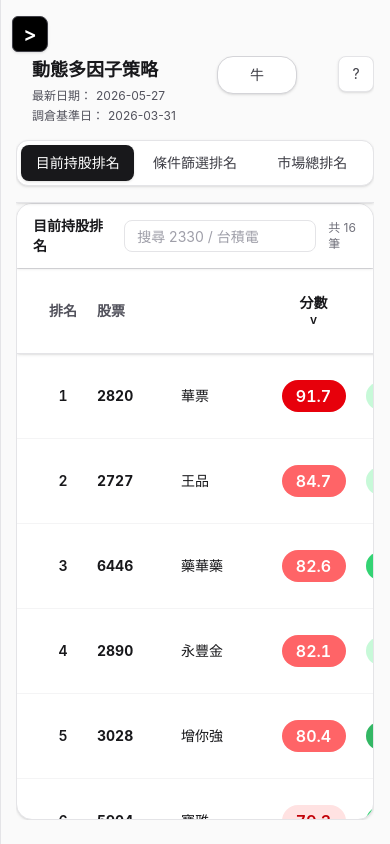
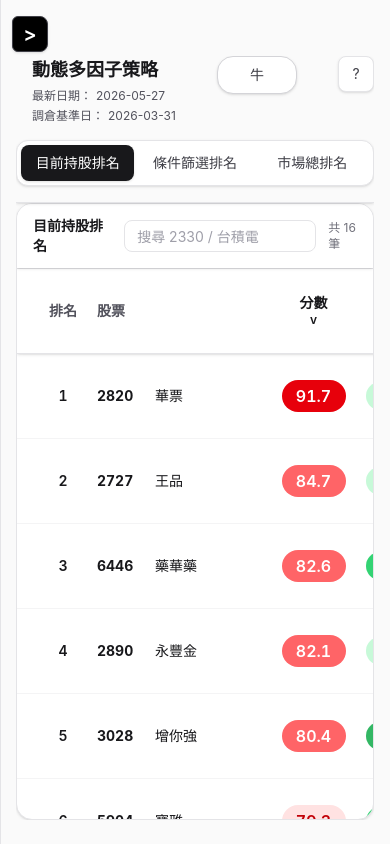
Before and after one commit to amu-0713/my-stock-rank, a React (Vite) app: page /strategy/1 in a window 390 px wide. Built offline with nearby package versions, Linux system fonts and the light colour scheme.

Commit message:
Update RankList.jsx

```diff
--- a/src/components/RankList.jsx
+++ b/src/components/RankList.jsx
@@ -212,7 +212,7 @@
   '1': new Set(['score', 'rs_pct', 'peg_pct', 'dd_pct', 'rank_change', 'filter_days']),
   '2': new Set(['score', 'std_pct', 'dy_pct', 'rank_change', 'filter_days']),
 }
-const STOCK_CELL_LAYOUT_CLASS = 'grid grid-cols-[72px_minmax(0,1fr)] items-center gap-3 landscape:max-md:grid-cols-[64px_minmax(0,1fr)] landscape:max-md:gap-0'
+const STOCK_CELL_LAYOUT_CLASS = 'grid grid-cols-[52px_minmax(0,1fr)] gap-1.5 md:grid-cols-[72px_minmax(0,1fr)] md:gap-3 landscape:max-md:grid-cols-[64px_minmax(0,1fr)] landscape:max-md:gap-0 items-center'
 
 function getSortableFieldSet(strategyId) {
   return SORTABLE_FIELD_SET_BY_STRATEGY[strategyId] ?? SORTABLE_FIELD_SET_BY_STRATEGY['1']
```
